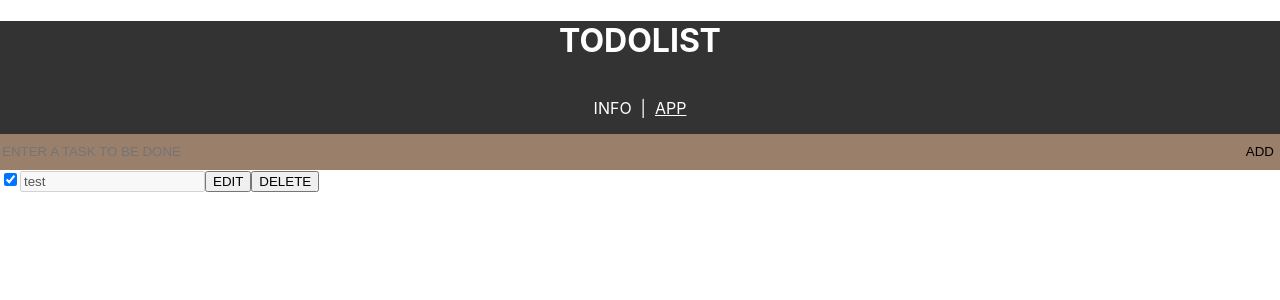
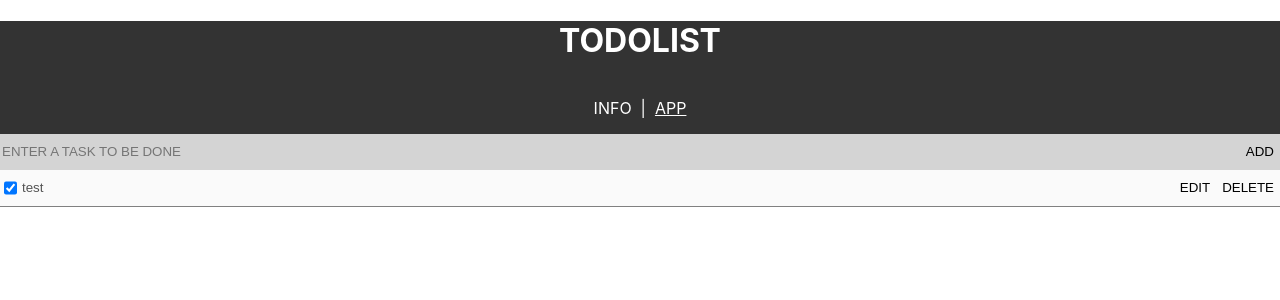
Before and after one commit to Armiixteryx/react-todolist, a React (Create React App) app: page / in a window 1280 px wide. Shown: the top 300 px of the page. Built offline with nearby package versions, Linux system fonts and the light colour scheme.

Commit message:
Tasks style

```diff
--- a/src/components/Todolist/Task.js
+++ b/src/components/Todolist/Task.js
@@ -1,4 +1,24 @@
 import React, { useState, useRef, useEffect } from 'react';
+import styled from 'styled-components';
+
+const Wrapper = styled.div`
+    display: flex;
+    border-bottom: solid 1px gray;
+    height: 2.25em;
+    background-color: #fafafa;
+`;
+
+const TaskElement = styled.div`
+    background-color: transparent;
+    border: none;
+`
+
+const TaskTextBox = styled(TaskElement)`
+    flex-grow: 1;
+`;
+
+const TaskButton = styled(TaskElement)`
+`;
 
 const Task = props => {
     // Task text
@@ -53,12 +73,12 @@ const Task = props => {
     };
 
     return (
-        <div>
+        <Wrapper>
             <input type="checkbox" checked={props.checked} onChange={handleCheck} />
-            <input value={value} onChange={onChangeHandler} disabled={editDisabled} ref={textRef} onBlur={() => handleEdit()} onKeyUp={handleKeyUp} />
-            <button id="change-task-text" onClick={editBtnHandler}>EDIT</button>
-            <button id="delete-task" onClick={handleDelete}>DELETE</button>
-        </div>
+            <TaskTextBox as="input" value={value} onChange={onChangeHandler} disabled={editDisabled} ref={textRef} onBlur={() => handleEdit()} onKeyUp={handleKeyUp} />
+            <TaskButton as="button" id="change-task-text" onClick={editBtnHandler}>EDIT</TaskButton>
+            <TaskButton as="button" id="delete-task" onClick={handleDelete}>DELETE</TaskButton>
+        </Wrapper>
     );
 }
 
--- a/src/components/Todolist/TaskAdder.js
+++ b/src/components/Todolist/TaskAdder.js
@@ -3,7 +3,8 @@ import { v4 as uuidv4 } from 'uuid';
 import styled from 'styled-components';
 
 const Wrapper = styled.div`
-    background-color: #9A7F6B;
+    /*background-color: #9A7F6B;*/
+    background-color: #d4d4d4;
     display: flex;
     height: 2.25em;
 `;
```
